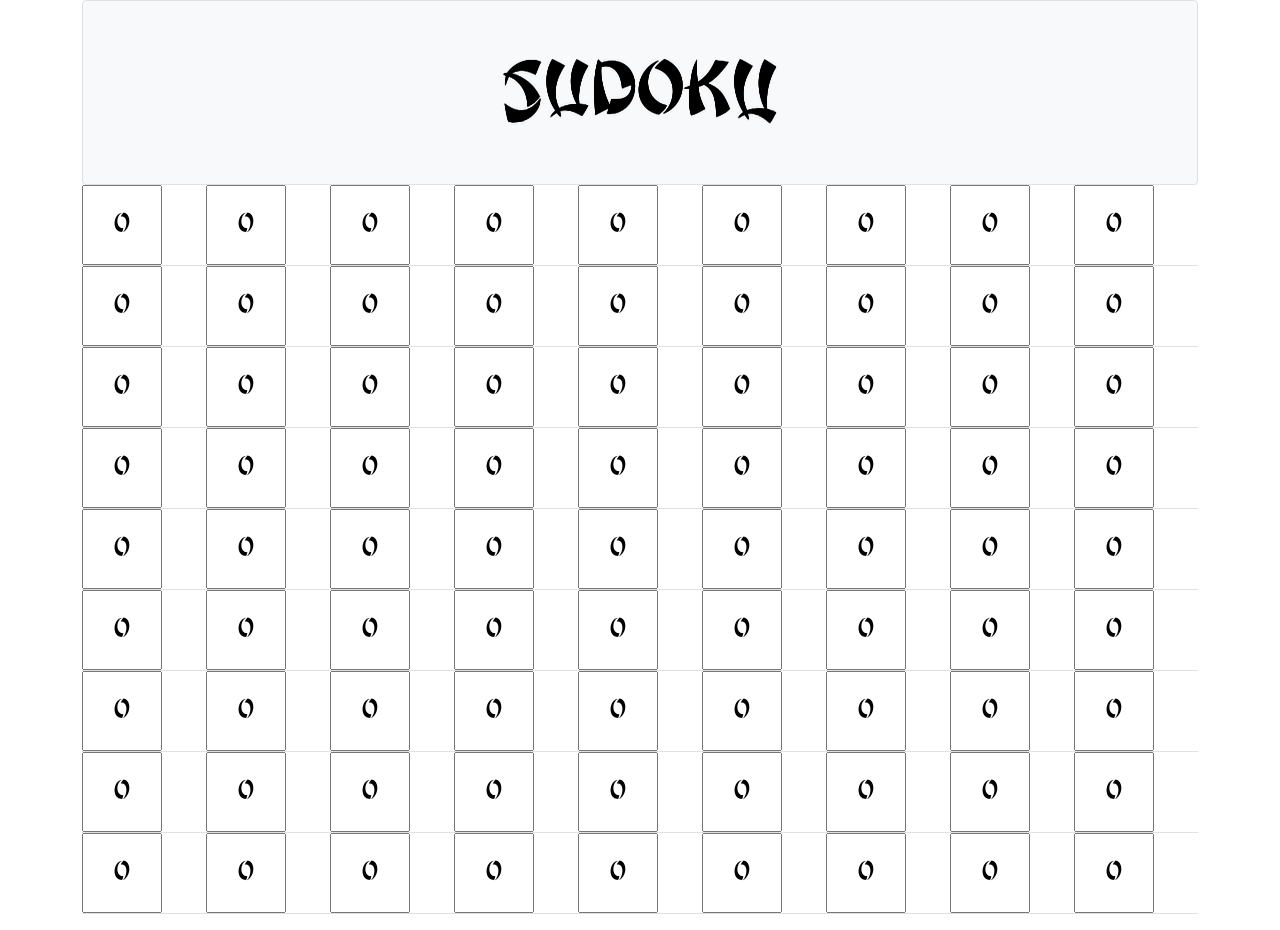
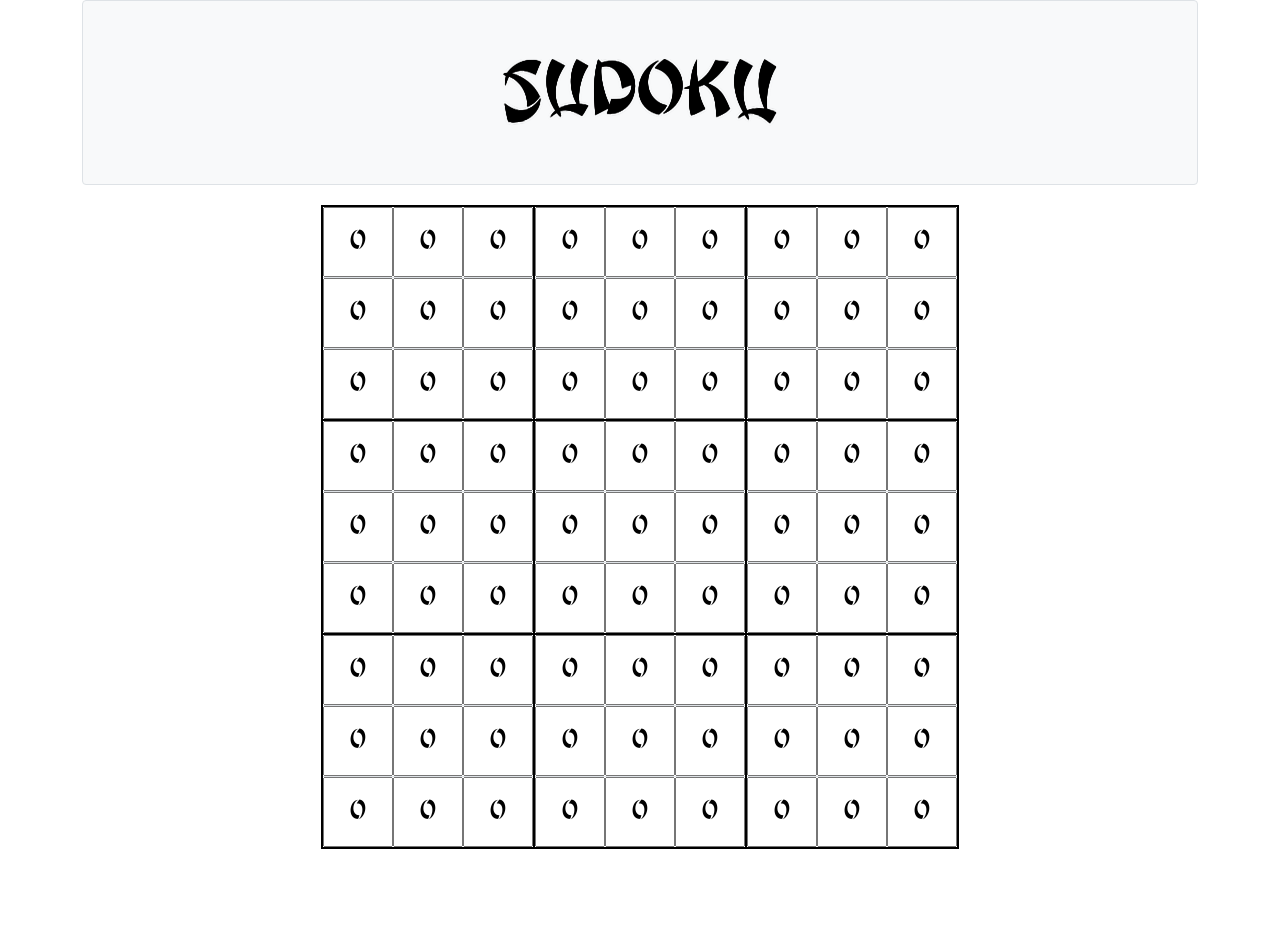
Before and after one commit to luca-lorenzetti/sudoku-vue, a Vue app: page / in a window 1280 px wide. Both pictures are taken after a click on the button "Let's play". After the commit the page ends 869 px from the top, so only its background shows below. Built offline with nearby package versions, Linux system fonts and the light colour scheme.

Commit message:
Fix table sudoku

```diff
--- a/src/components/Sudoku.vue
+++ b/src/components/Sudoku.vue
@@ -2,8 +2,8 @@
   <div class="sudoku">
     <table class="table">
       <tbody>
-        <tr v-for="(row, indexRow) in 9" v-bind:key="indexRow">
-          <td class="cell" v-for="(cell, indexCell) in matrix[row-1]" v-bind:key="indexCell"> <input type="text" id="inputNumber" name="inputNumber" maxlength="1" v-bind:value="cell" max="9" min="1"></td>
+        <tr v-for="(row, indexRow) in 9" v-bind:key="indexRow" :class="[{'border_bottom' : (indexRow-2)%3 == 0},{'border_top' : indexRow == 0}]">
+          <td :class="[{'border_right' : (indexCell-2)%3 == 0},{'border_left' : indexCell == 0}]" class="cell" v-for="(cell, indexCell) in matrix[row-1]" v-bind:key="indexCell"> <input type="text" id="inputNumber" name="inputNumber" maxlength="1" v-bind:value="cell" max="9" min="1"></td>
         </tr>
       </tbody>
     </table>
@@ -31,26 +31,39 @@ export default {
 
 <!-- Add "scoped" attribute to limit CSS to this component only -->
 <style scoped lang="scss">
-input::-webkit-outer-spin-button,
-input::-webkit-inner-spin-button {
-  -webkit-appearance: none;
-  margin: 0;
+
+table{
+  width: auto;
+  text-align: center;
+  margin: 20px auto;
+
+.border_top{
+  border-top: 2px solid #000;
 }
 
-tr{
-  max-width: 500px !important;
+.border_bottom{
+  border-bottom: 2px solid #000;
 }
-.cell{
-  padding: 0;
-    max-width: 80px !important;
 
-  input{
-    text-align: center;
-    font-size: 30px;
-    width: 80px;
-    height: 80px;
+.border_right{
+  border-right: 2px solid #000;
+}
+
+.border_left{
+  border-left: 2px solid #000;
+}
+  .cell{
+    padding: 0;
+
+    input{
+      text-align: center;
+      font-size: 30px;
+      width: 70px;
+      height: 70px;
+    }
   }
 }
+
 
 
 h3 {
```
